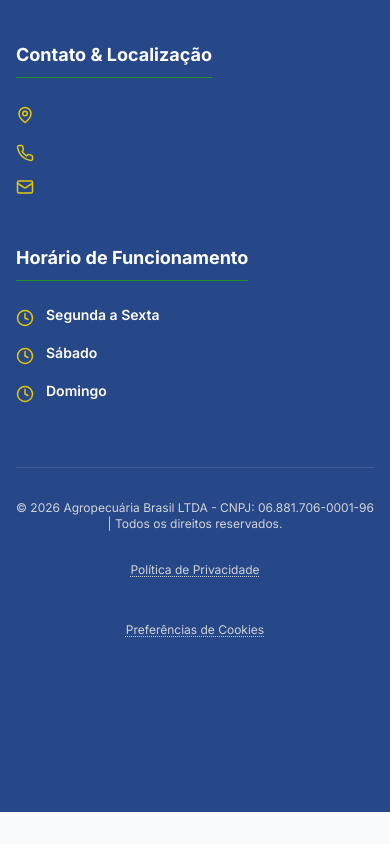
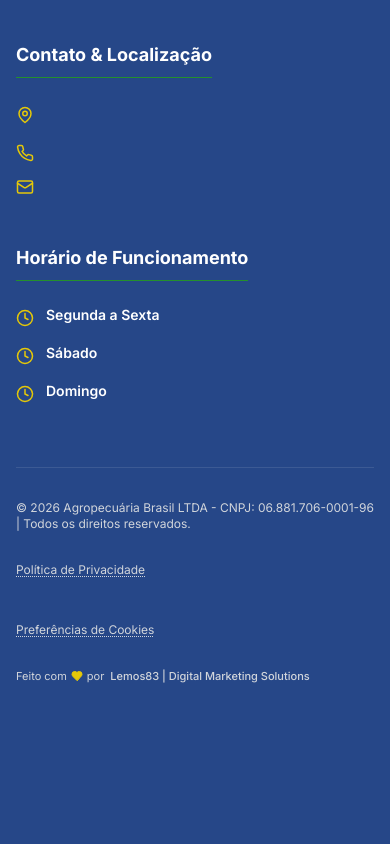
Before and after one commit to agropecuaria-brasil/agropecuaria-brasil-site, a React (Vite) app: page / in a window 390 px wide. Shown: the part 4942-5786 px from the top of the page. Before the commit the page ends 5754 px from the top, so only its background shows below. Built offline with nearby package versions, Linux system fonts and the light colour scheme.

Commit message:
Atualiza creditos no rodape

```diff
--- a/components/Contact.tsx
+++ b/components/Contact.tsx
@@ -1,5 +1,5 @@
 import React from 'react';
-import { MapPin, Phone, Mail, Clock, Instagram, Facebook } from 'lucide-react';
+import { MapPin, Phone, Mail, Clock, Instagram, Facebook, Heart } from 'lucide-react';
 import { Link } from 'react-router-dom';
 import { useContent } from '../hooks/useContent';
 
@@ -111,9 +111,9 @@ const Contact: React.FC<ContactProps> = ({ onOpenCookieSettings }) => {
           </div>
         </div>
 
-        <div className="border-t border-white/10 pt-8 flex flex-col md:flex-row justify-between items-center gap-4">
-          <div className="flex flex-col md:flex-row items-center gap-4 text-xs text-gray-300">
-            <p className="text-center md:text-left">
+        <div className="border-t border-white/10 pt-8 flex flex-col items-start gap-4">
+          <div className="flex flex-col md:flex-row items-start md:items-center gap-4 text-xs text-gray-300">
+            <p className="text-left">
               © 2026 Agropecuária Brasil LTDA - CNPJ: 06.881.706-0001-96 | Todos os direitos reservados.
             </p>
             <span className="hidden md:block text-gray-500">|</span>
@@ -126,10 +126,14 @@ const Contact: React.FC<ContactProps> = ({ onOpenCookieSettings }) => {
             <span className="hidden md:block text-gray-500">|</span>
             <button
               onClick={onOpenCookieSettings}
-              className="hover:text-[#E5C808] transition-colors underline decoration-dotted underline-offset-2 min-h-[44px] md:min-h-0"
+              className="hover:text-[#E5C808] transition-colors underline decoration-dotted underline-offset-2 min-h-[44px] md:min-h-0 text-left"
             >
               Preferências de Cookies
             </button>
+          </div>
+
+          <div className="text-[11px] text-gray-300 text-left flex items-center gap-1">
+            Feito com <Heart size={12} className="text-[#E5C808] fill-[#E5C808]" /> por <a href="https://www.lemos83.com.br/?utm_source=agropecuariabrasil" target="_blank" rel="noopener noreferrer" className="hover:text-[#E5C808] transition-colors font-medium ml-0.5">Lemos83 | Digital Marketing Solutions</a>
           </div>
         </div>
       </div>
```
